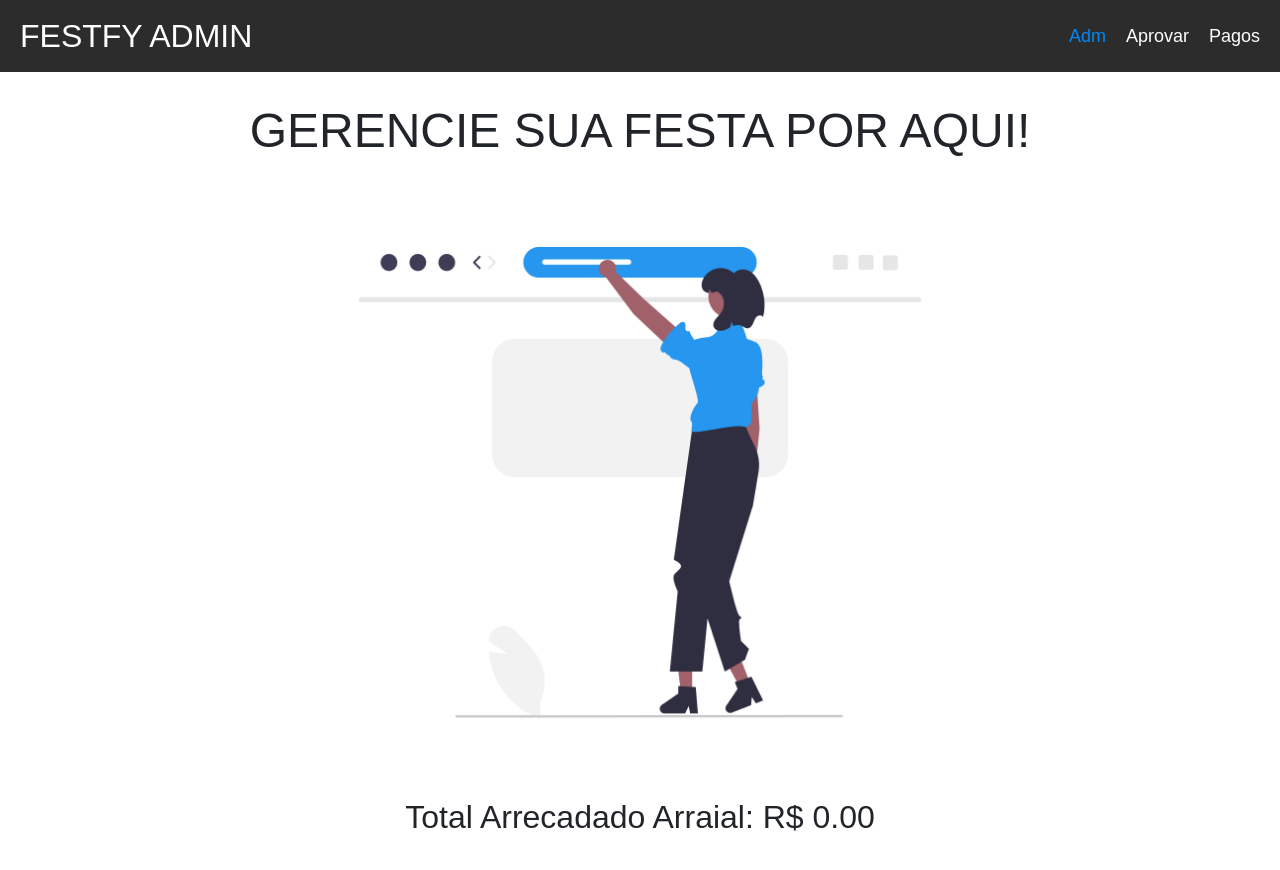
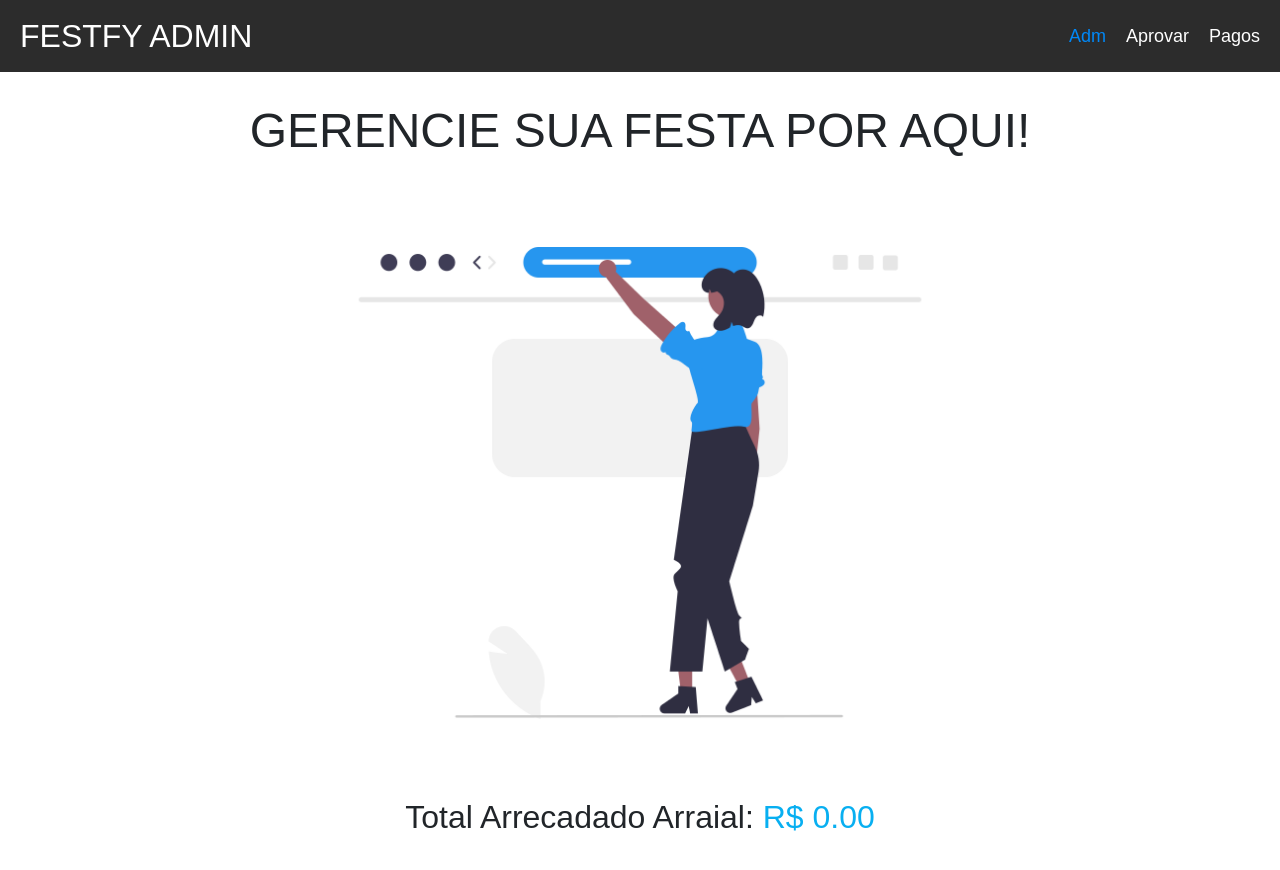
Before and after one commit to bren112/adminfestfy, a React (Vite) app: page /adm in a window 1280 px wide. Shown: the top 870 px of the page. Built offline with nearby package versions, Linux system fonts and the light colour scheme; no server answers; the database is empty; a web font is replaced by a local one.

Commit message:
Update Adm.css

```diff
--- a/src/Pages/Adm/Adm.css
+++ b/src/Pages/Adm/Adm.css
@@ -10,6 +10,9 @@
 }
 img{
     width: 50pc;
+}
+#valorTotal{
+    color:  rgb(8, 175, 241);
 }
 #aprovar{
     background-color: rgb(10, 190, 10);
```
